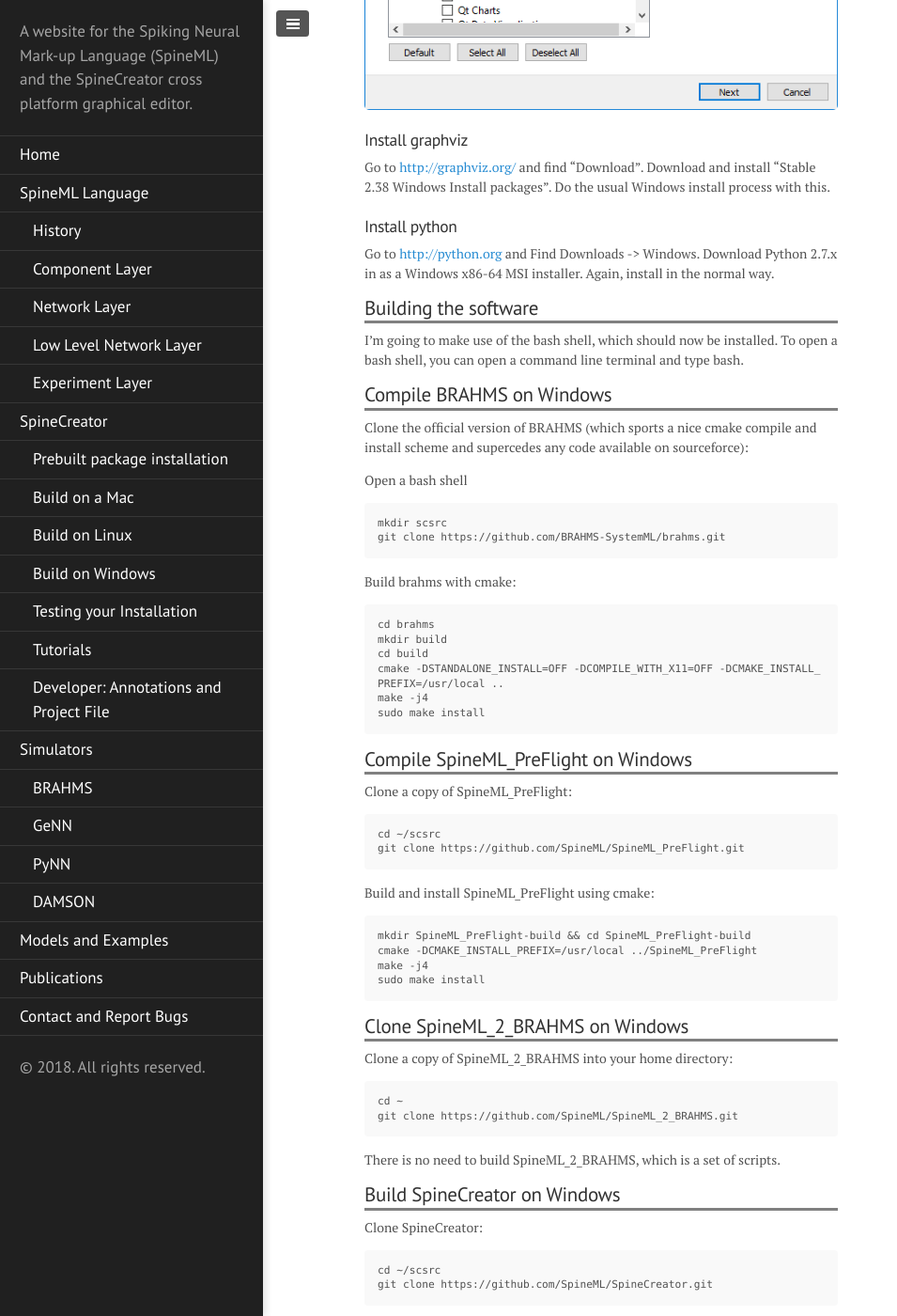
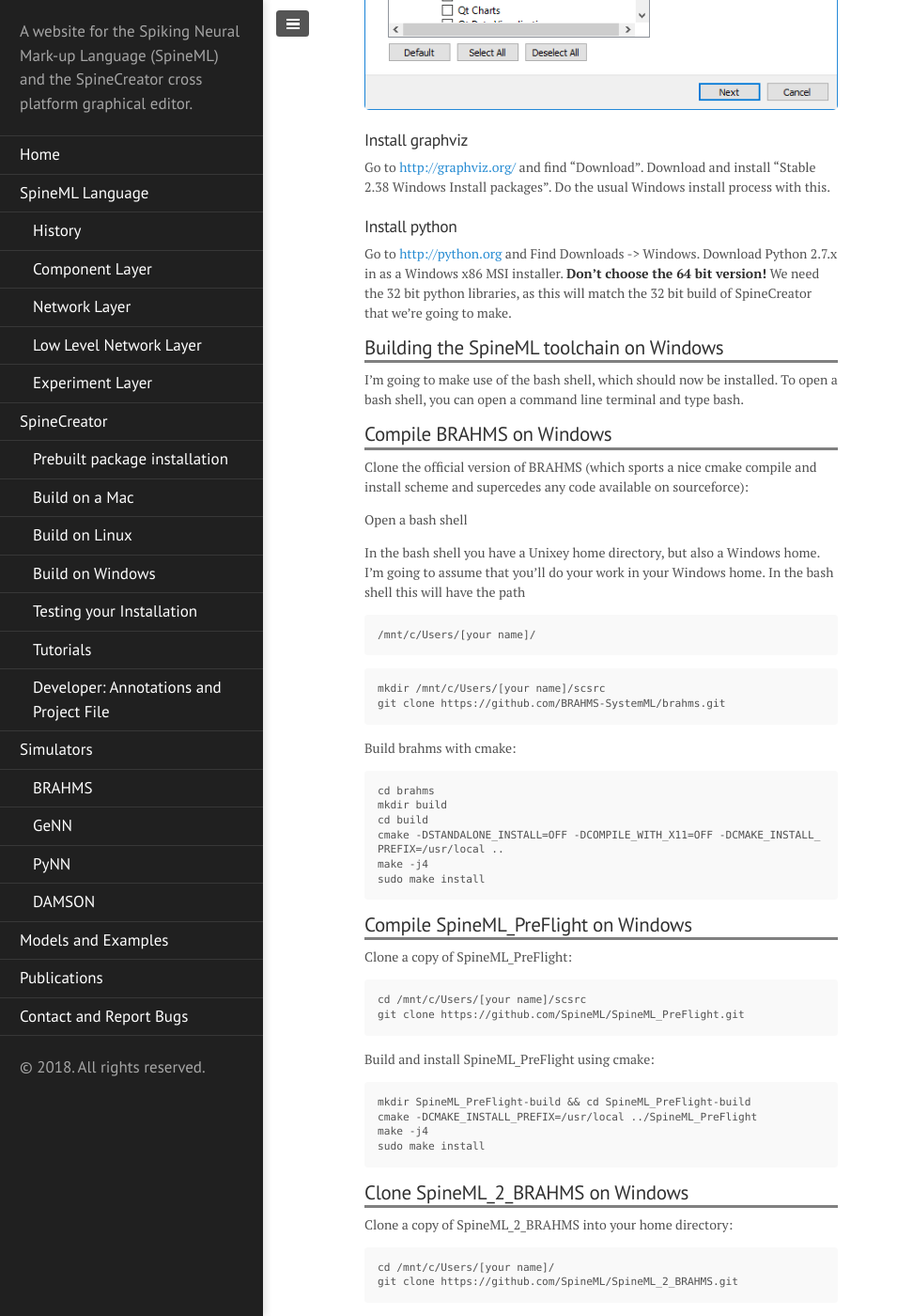
Before and after one commit to SpineML/spineml.github.io, a Jekyll site: the page built from spinecreator/sourcewin/index.md, in a window 1280 px wide and 1400 px high, scrolled down 1346 px. Shown: the whole window at 94% size, without its empty margins (0-955 px from the left). Built offline with Jekyll 4.4.1, drawn with Linux system fonts in a browser that asks for light colours; nearby versions of some CDN libraries; library files that are not in the unit come from our copies; some of the changed text lies outside the part shown.

Commit message:
More WIP on Windows build process

````diff
--- a/spinecreator/sourcewin/index.md
+++ b/spinecreator/sourcewin/index.md
@@ -60,11 +60,13 @@
 
 ### Install python
 
-Go to [http://python.org](http://python.org]) and Find Downloads -> Windows.
-Download Python 2.7.x in as a Windows x86-64 MSI installer. Again,
-install in the normal way.
+Go to [http://python.org](http://python.org]) and Find Downloads ->
+Windows.  Download Python 2.7.x in as a Windows x86 MSI
+installer. **Don't choose the 64 bit version!** We need the 32 bit python
+libraries, as this will match the 32 bit build of SpineCreator that
+we're going to make.
 
-## Building the software
+## Building the SpineML toolchain on Windows
 
 I'm going to make use of the bash shell, which should now be
 installed. To open a bash shell, you can open a command line terminal
@@ -78,8 +80,14 @@
 
 Open a bash shell
 
+In the bash shell you have a Unixey home directory, but also a Windows home. I'm going to assume that you'll do your work in your Windows home. In the bash shell this will have the path
+
 ```
-mkdir scsrc
+/mnt/c/Users/[your name]/
+```
+
+```
+mkdir /mnt/c/Users/[your name]/scsrc
 git clone https://github.com/BRAHMS-SystemML/brahms.git
 ```
 
@@ -99,7 +107,7 @@
 Clone a copy of SpineML_PreFlight:
 
 ```
-cd ~/scsrc
+cd /mnt/c/Users/[your name]/scsrc
 git clone https://github.com/SpineML/SpineML_PreFlight.git
 ```
 
@@ -117,7 +125,7 @@
 Clone a copy of SpineML_2_BRAHMS into your home directory:
 
 ```
-cd ~
+cd /mnt/c/Users/[your name]/
 git clone https://github.com/SpineML/SpineML_2_BRAHMS.git
 ```
 
@@ -128,13 +136,13 @@
 Clone SpineCreator:
 
 ```
-cd ~/scsrc
+cd /mnt/c/Users/[your name]/scsrc
 git clone https://github.com/SpineML/SpineCreator.git
 ```
 
-Open QtCreator. Now open the SpineCreator project. The file to open is
-called spinecreator.pro (note that images are from the Linux version
-of QtCreator, and so will be slightly different):
+Open QtCreator from the Windows start menu. Now open the SpineCreator project. The file to open is
+called spinecreator.pro (note that some images are from the Linux version
+of QtCreator, and so may be slightly different to what you'll see):
 
 ![Open_SpineCreator](/public/images/Open_spinecreator_pro.png "Open spinecreator.pro"){: .center-image }
 
````
